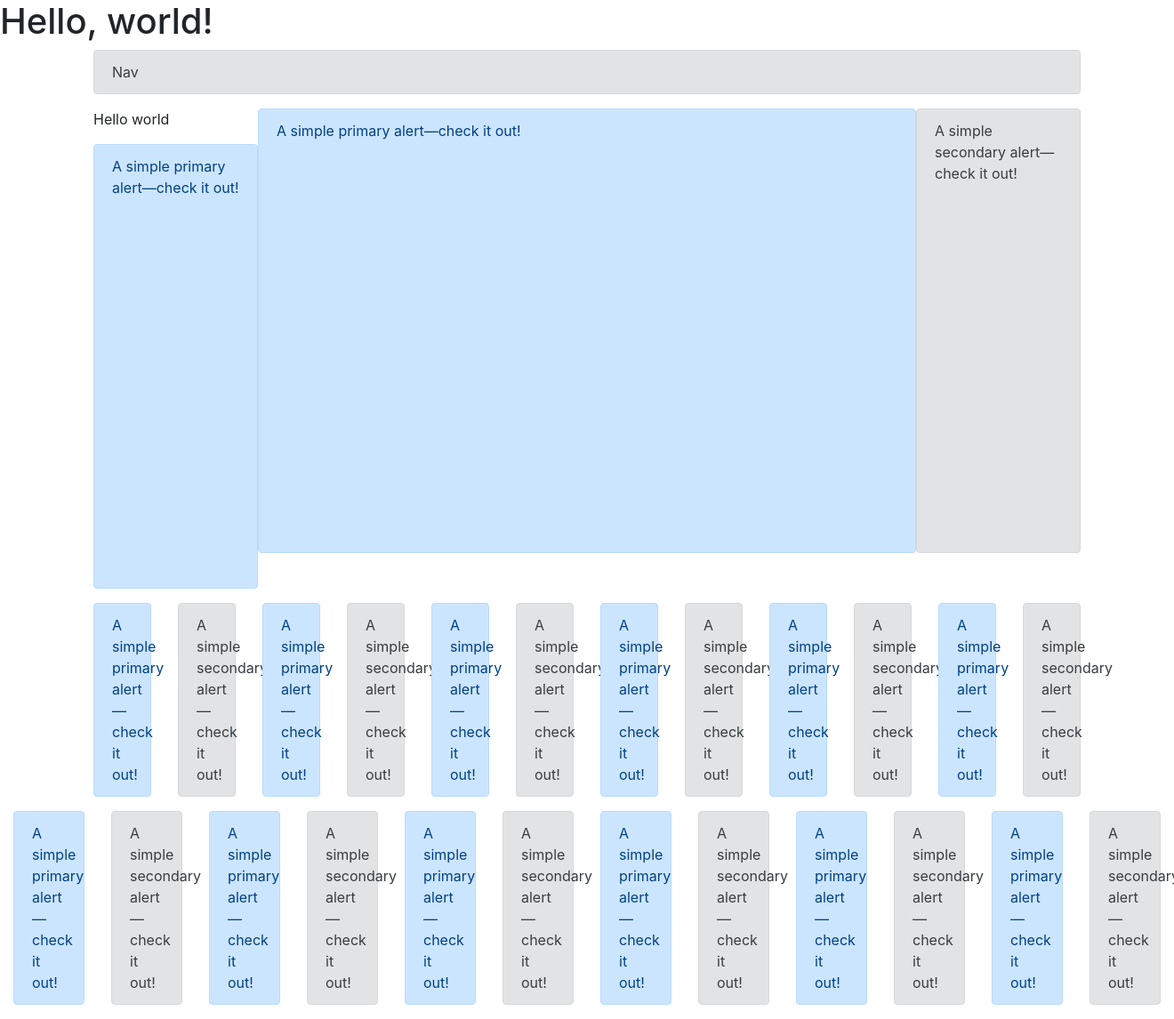
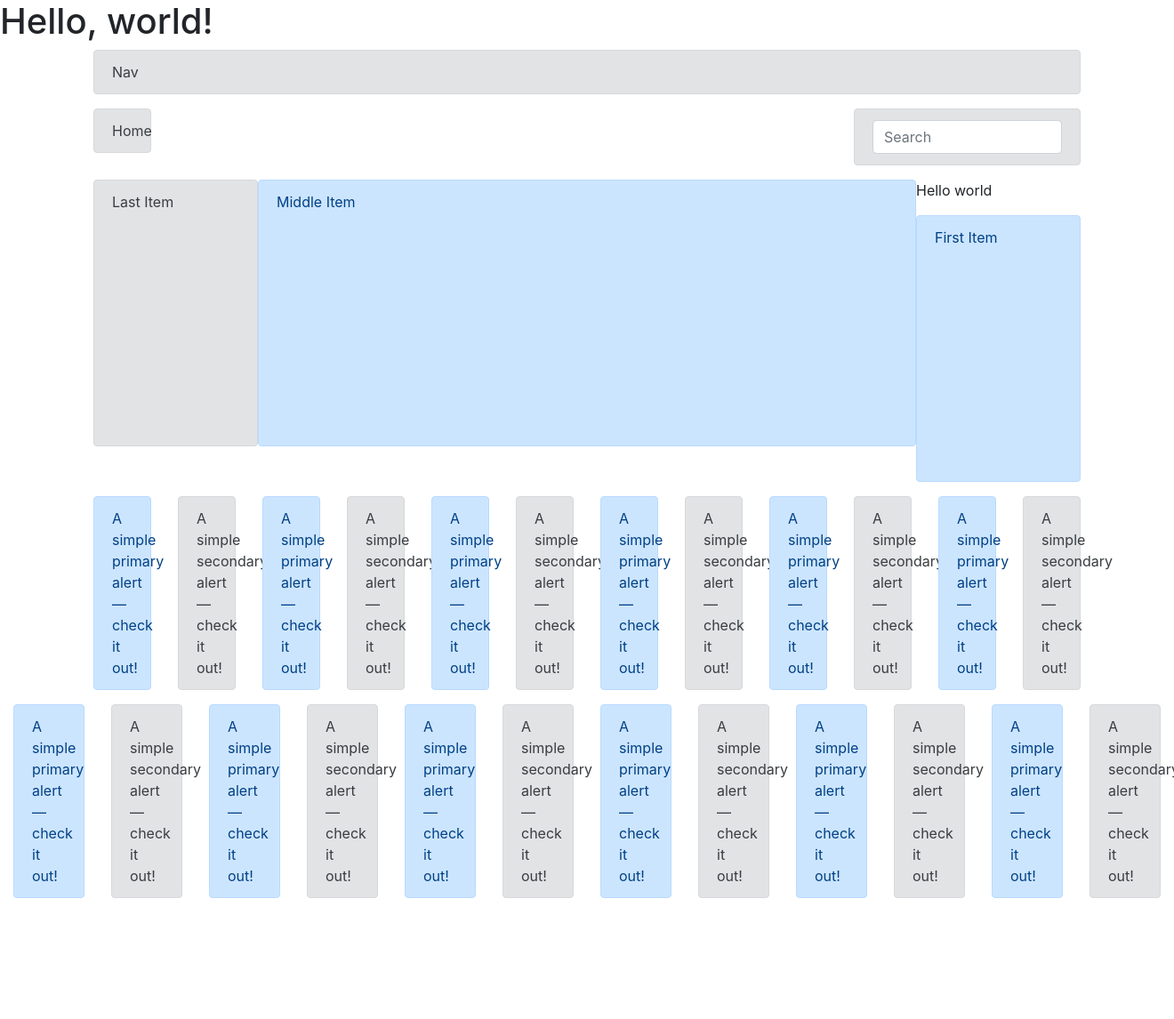
Before and after one commit to aminabromand/ecommerce, a Django app: page /bootstrap/ in a window 1320 px wide. Shown: the whole page at 89% size. After the commit the page ends 1010 px from the top, so only its background shows below. Run offline with Django 3.2, Linux system fonts and the light colour scheme; some libraries are stand-ins or nearby versions.

Commit message:
completed part46

```diff
--- a/src/templates/bootstrap/example.html
+++ b/src/templates/bootstrap/example.html
@@ -22,24 +22,39 @@
           </div>
         </div>
       </div>
-    </div>
 
-    <div class='container'>
-      <div class='row no-gutters'>
-        <div class='col-2'>
-          <p>Hello world</p>
-          <div class="alert alert-primary" role="alert" style='min-height: 500px'>
-            A simple primary alert—check it out!
+
+
+      <div class='row'>
+        <div class='col-1'>
+          <div class="alert alert-secondary" role="alert">
+            Home
           </div>
         </div>
-        <div class='col-8'>
-          <div class="alert alert-primary" role="alert" style='min-height: 500px'>
-            A simple primary alert—check it out!
+        <div class='col-3 ml-auto'>
+          <div class="alert alert-secondary" role="alert">
+            <input type="text" class='form-control' placeholder="Search" name="">
           </div>
         </div>
-        <div class='col-2'>
-          <div class="alert alert-secondary" role="alert" style='min-height: 500px'>
-            A simple secondary alert—check it out!
+      </div>
+
+
+
+      <div class='row no-gutters'>
+        <div class='col-2 order-12'>
+          <p>Hello world</p>
+          <div class="alert alert-primary" role="alert" style='min-height: 300px'>
+            First Item
+          </div>
+        </div>
+        <div class='col-8 order-6'>
+          <div class="alert alert-primary" role="alert" style='min-height: 300px'>
+            Middle Item
+          </div>
+        </div>
+        <div class='col-2 order-1'>
+          <div class="alert alert-secondary" role="alert" style='min-height: 300px'>
+            Last Item
           </div>
         </div>
       </div>
```
